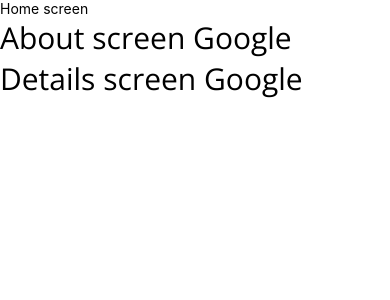
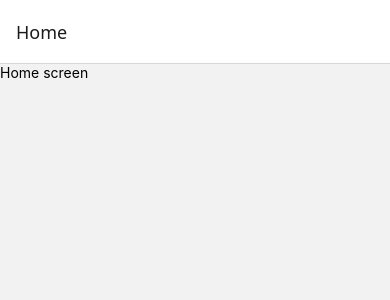
Before and after one commit to phuc-nguy3n/react-native, a React Native app: screen / in a window 390 px wide. Shown: the top 300 px of the page. Built offline with nearby package versions, Linux system fonts and the light colour scheme.

Commit message:
Config navigation

```diff
--- a/App.tsx
+++ b/App.tsx
@@ -3,18 +3,22 @@
 import DetailsScreen from "./components/review/details";
 import AboutScreen from "./components/review/about";
 import HomeScreen from "./components/review/home";
-
 import { useFonts } from "expo-font";
 import * as SplashScreen from "expo-splash-screen";
 import { useEffect } from "react";
 import { OPENSANT } from "./utils/const";
+import { createStackNavigator } from "@react-navigation/stack";
+import { NavigationContainer } from "@react-navigation/native";
 
 SplashScreen.preventAutoHideAsync();
+
+const Stack = createStackNavigator();
 
 function App() {
   const [loaded, error] = useFonts({
     [OPENSANT]: require("./assets/fonts/OpenSans-Regular.ttf"),
   });
+
   useEffect(() => {
     if (loaded || error) {
       SplashScreen.hideAsync();
@@ -23,12 +27,13 @@
   if (!loaded && !error) {
     return null;
   }
+
   return (
-    <View>
-      <HomeScreen />
-      <AboutScreen />
-      <DetailsScreen />
-    </View>
+    <NavigationContainer>
+      <Stack.Navigator initialRouteName="Home">
+        <Stack.Screen name="Home" component={HomeScreen} />
+      </Stack.Navigator>
+    </NavigationContainer>
   );
 }
 
```
Also changed, not shown: package.json (+10 -3 lines), 1 other file (tests, documents, lock files or other folders).
